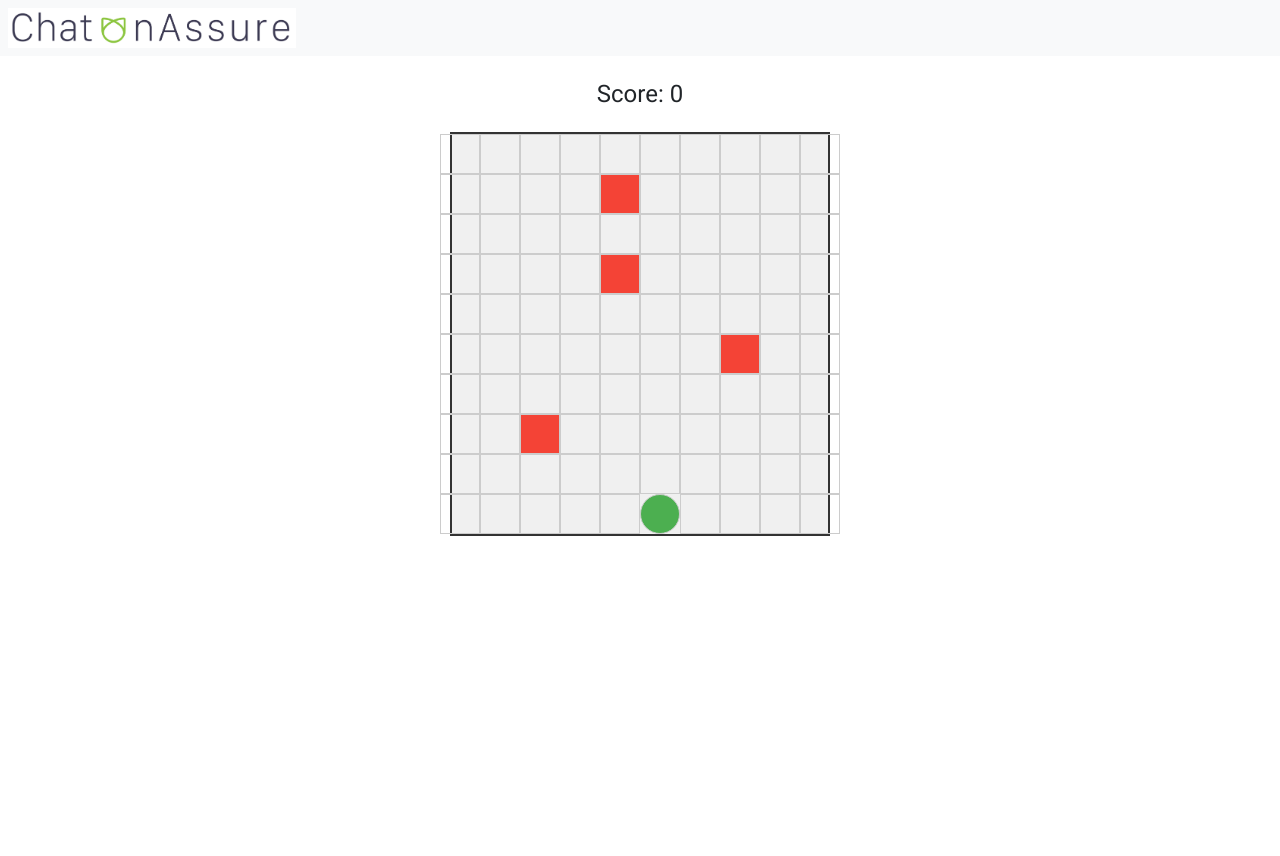
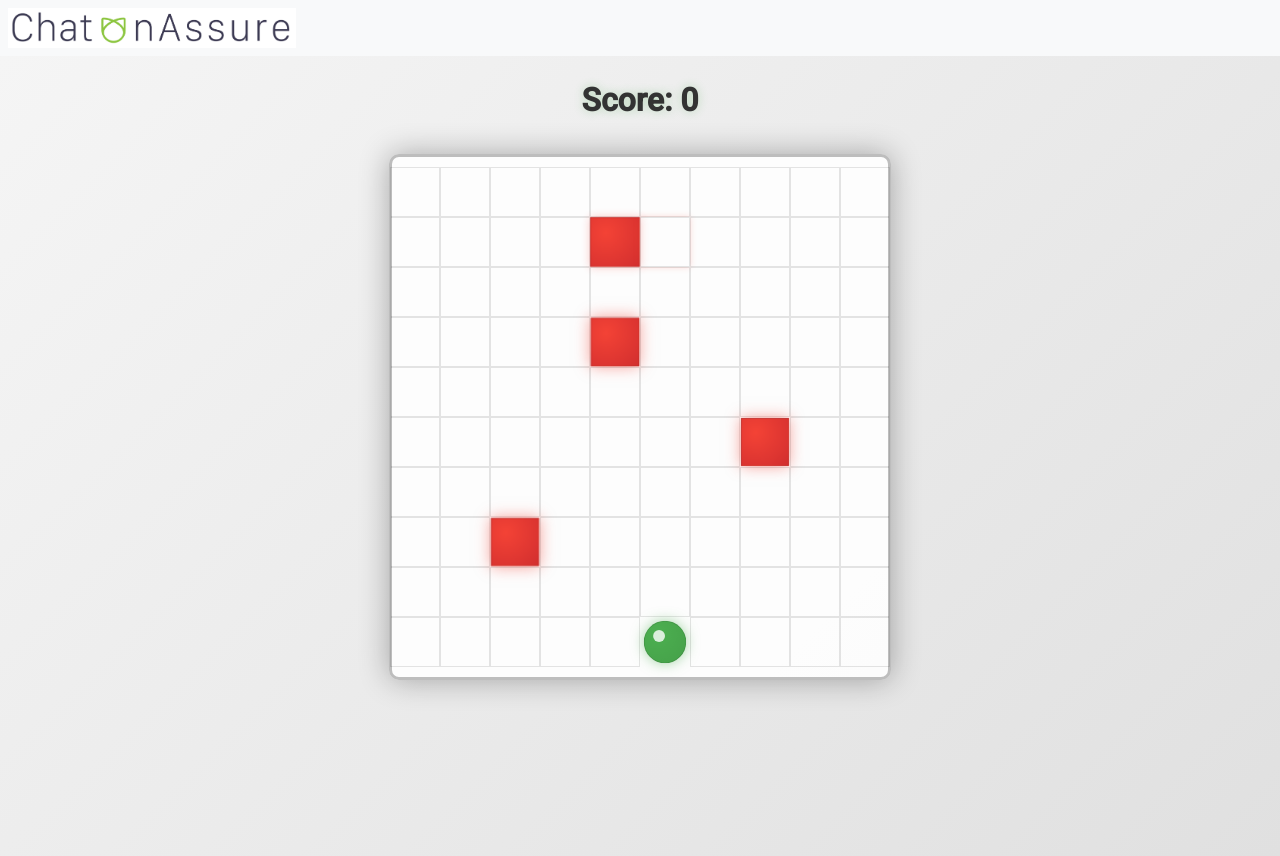
Before and after one commit to bila9630/baselhack, an Angular app in the folder frontend/: page /game in a window 1280 px wide. Before the commit the page ends 800 px from the top, so only its background shows below. Built offline with nearby package versions, Linux system fonts and the light colour scheme.

Commit message:
appealing visual to the game

```diff
--- a/frontend/src/app/game/game.component.scss
+++ b/frontend/src/app/game/game.component.scss
@@ -3,16 +3,24 @@
   flex-direction: column;
   align-items: center;
   padding: 20px;
+  min-height: 100vh;
+  background: linear-gradient(135deg, #f5f5f5 0%, #e0e0e0 100%);
+  color: #333;
 }
 
 .score {
-  font-size: 24px;
-  margin-bottom: 20px;
+  font-size: 32px;
+  margin-bottom: 30px;
+  font-weight: bold;
+  text-shadow: 0 0 10px rgba(76, 175, 80, 0.3);
 }
 
 .grid {
-  border: 2px solid #333;
-  background: #f0f0f0;
+  border: 3px solid #bdbdbd;
+  background: rgba(255, 255, 255, 0.9);
+  padding: 10px;
+  border-radius: 10px;
+  box-shadow: 0 0 30px rgba(0, 0, 0, 0.3);
 }
 
 .row {
@@ -20,18 +28,35 @@
 }
 
 .cell {
-  width: 40px;
-  height: 40px;
-  border: 1px solid #ccc;
+  width: 50px;
+  height: 50px;
+  border: 1px solid rgba(0, 0, 0, 0.1);
+  transition: all 0.3s ease;
+  position: relative;
 }
 
 .player {
-  background-color: #4CAF50;
+  background: radial-gradient(circle at 30% 30%, #4CAF50, #45a049);
   border-radius: 50%;
+  box-shadow: 0 0 15px rgba(76, 175, 80, 0.5);
+  transform: scale(0.85);
+
+  &::after {
+    content: '';
+    position: absolute;
+    top: 20%;
+    left: 20%;
+    width: 30%;
+    height: 30%;
+    background: rgba(255, 255, 255, 0.8);
+    border-radius: 50%;
+  }
 }
 
 .obstacle {
-  background-color: #f44336;
+  background: radial-gradient(circle at 30% 30%, #f44336, #d32f2f);
+  box-shadow: 0 0 15px rgba(244, 67, 54, 0.5);
+  animation: pulse 2s infinite;
 }
 
 .game-over {
@@ -39,26 +64,47 @@
   top: 50%;
   left: 50%;
   transform: translate(-50%, -50%);
-  background: rgba(0, 0, 0, 0.8);
-  color: white;
-  padding: 20px;
-  border-radius: 10px;
-  font-size: 24px;
+  background: rgba(255, 255, 255, 0.95);
+  color: #333;
+  padding: 40px;
+  border-radius: 15px;
+  font-size: 28px;
   text-align: center;
+  box-shadow: 0 0 50px rgba(0, 0, 0, 0.5);
+  backdrop-filter: blur(5px);
 }
 
 .restart-button {
-  margin-top: 15px;
-  padding: 10px 20px;
-  font-size: 18px;
-  background-color: #4CAF50;
+  margin-top: 20px;
+  padding: 15px 30px;
+  font-size: 20px;
+  background: linear-gradient(145deg, #4CAF50, #45a049);
   color: white;
   border: none;
-  border-radius: 5px;
+  border-radius: 25px;
   cursor: pointer;
-  transition: background-color 0.3s;
+  transition: all 0.3s ease;
+  box-shadow: 0 5px 15px rgba(76, 175, 80, 0.3);
 
   &:hover {
-    background-color: #45a049;
+    transform: translateY(-2px);
+    box-shadow: 0 7px 20px rgba(76, 175, 80, 0.4);
+    background: linear-gradient(145deg, #45a049, #4CAF50);
+  }
+
+  &:active {
+    transform: translateY(1px);
   }
 }
+
+@keyframes pulse {
+  0% {
+    transform: scale(1);
+  }
+  50% {
+    transform: scale(0.95);
+  }
+  100% {
+    transform: scale(1);
+  }
+}
```
